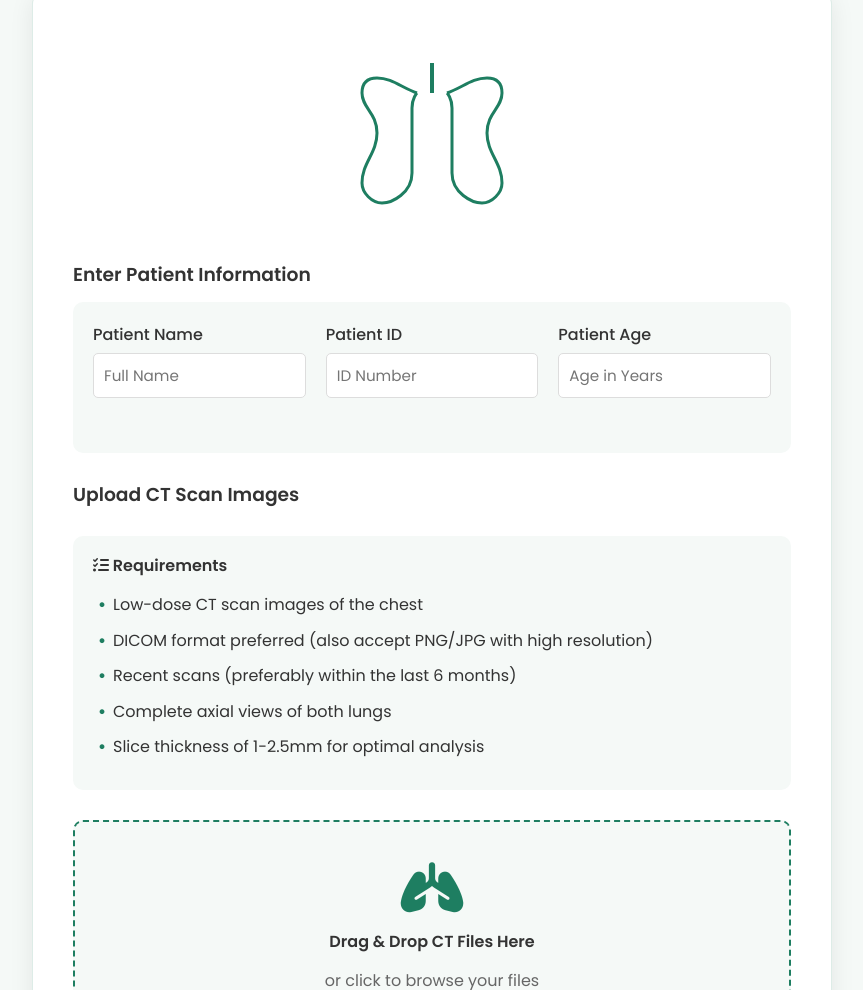
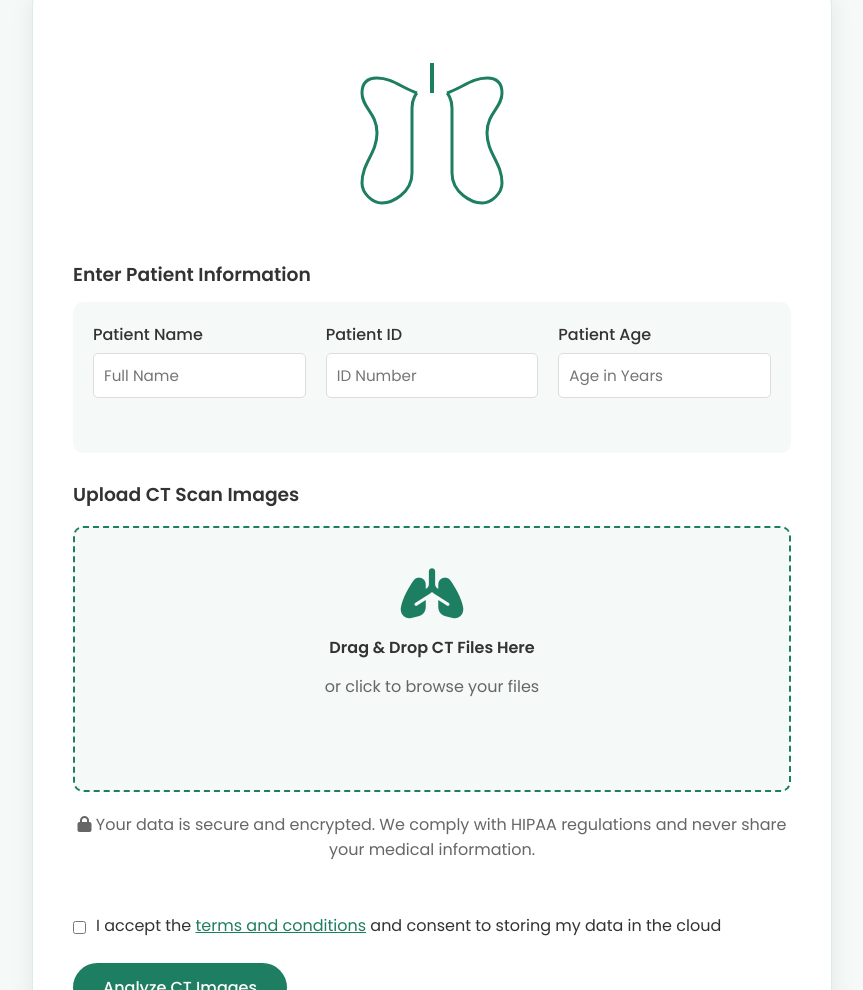
Before and after one commit to seenmttai/carecoders2, a plain HTML site: page lung.html in a window 1280 px wide. Shown: the part 224-1214 px from the top of the page, without its empty margins (208-1071 px from the left). Drawn offline with nearby package versions, Linux system fonts and the light colour scheme.

Commit message:
fixed some design

```diff
--- a/lung.html
+++ b/lung.html
@@ -289,16 +289,6 @@
       </div>
 
       <h3>Upload CT Scan Images</h3>
-      <div class="requirements">
-        <h4><i class="fas fa-list-check"></i> Requirements</h4>
-        <ul>
-          <li>Low-dose CT scan images of the chest</li>
-          <li>DICOM format preferred (also accept PNG/JPG with high resolution)</li>
-          <li>Recent scans (preferably within the last 6 months)</li>
-          <li>Complete axial views of both lungs</li>
-          <li>Slice thickness of 1-2.5mm for optimal analysis</li>
-        </ul>
-      </div>
 
       <div class="upload-area">
         <i class="fas fa-lungs upload-icon"></i>
```
